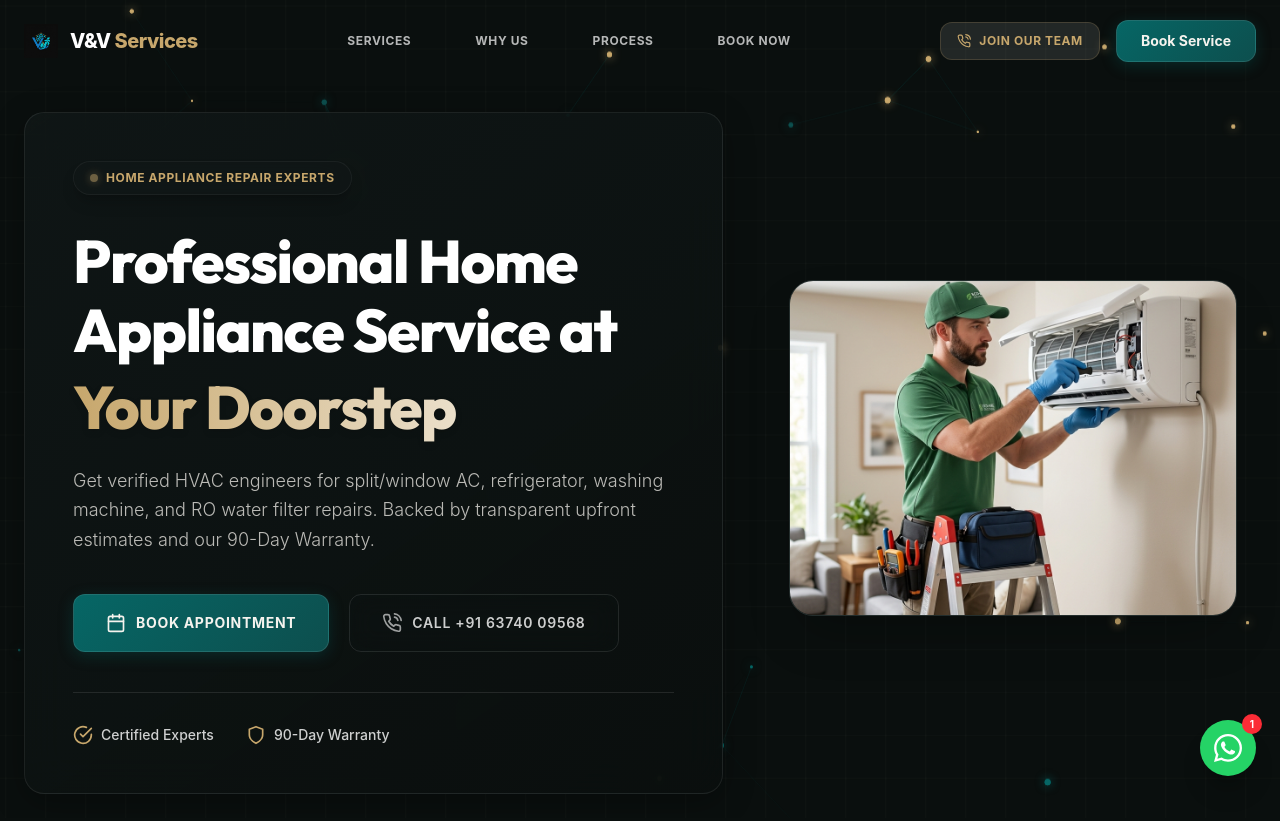
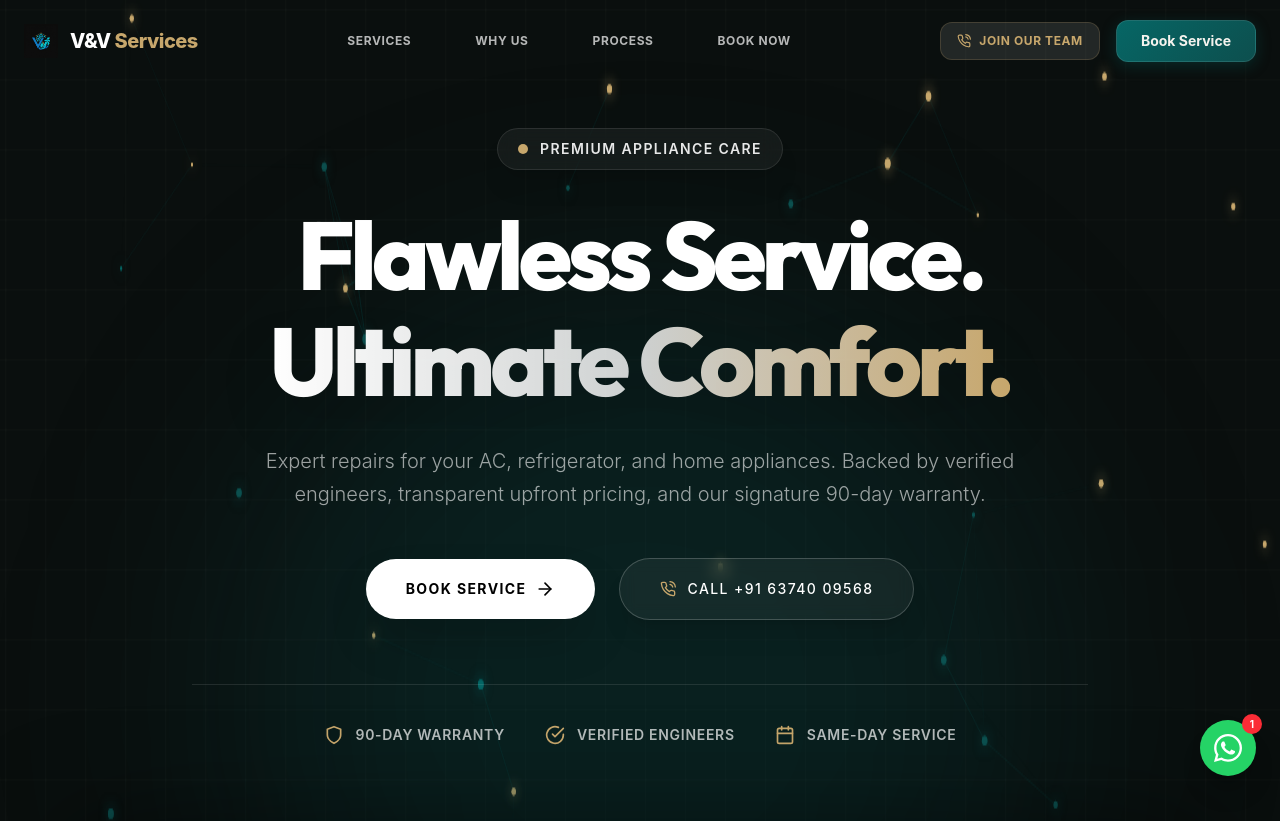
Before and after one commit to bhuvanesh-1703/Ac-Service-Website, a React (Vite) app in the folder frontend/: page / in a window 1280 px wide. Shown: the top 821 px of the page. Built offline with nearby package versions, Linux system fonts and the light colour scheme.

Commit message:
Revamp HeroSection to modern premium style

```diff
--- a/frontend/src/pages/HeroSection.jsx
+++ b/frontend/src/pages/HeroSection.jsx
@@ -1,35 +1,9 @@
 import React from "react";
 import { motion } from "framer-motion";
-import {
-  FiPhoneCall,
-  FiCalendar,
-  FiCheckCircle,
-  FiShield,
-  FiStar,
-} from "react-icons/fi";
+import { FiPhoneCall, FiCalendar, FiArrowRight, FiCheckCircle, FiShield } from "react-icons/fi";
 import AnimatedBackground from "./AnimatedBackground";
 
 const HeroSection = () => {
-  const containerVariants = {
-    hidden: { opacity: 0 },
-    visible: {
-      opacity: 1,
-      transition: {
-        staggerChildren: 0.15,
-        delayChildren: 0.1,
-      },
-    },
-  };
-
-  const itemVariants = {
-    hidden: { opacity: 0, y: 25 },
-    visible: {
-      opacity: 1,
-      y: 0,
-      transition: { duration: 0.6, ease: [0.16, 1, 0.3, 1] },
-    },
-  };
-
   const handleScrollToSection = (e, id) => {
     e.preventDefault();
     const element = document.querySelector(id);
@@ -39,104 +13,112 @@ const HeroSection = () => {
   };
 
   return (
-    <section className="relative min-h-screen flex items-center justify-center pt-28 pb-16 overflow-hidden">
-      {/* Animated SaaS Background */}
+    <section className="relative min-h-screen flex flex-col items-center justify-center pt-32 pb-20 overflow-hidden bg-[#050505]">
+      {/* Immersive Animated Background */}
       <AnimatedBackground />
 
-      <div className="max-w-7xl mx-auto px-6 w-full relative z-10 grid grid-cols-1 lg:grid-cols-12 gap-12 items-center">
-        {/* Left: Text & Actions */}
+      {/* Radial Glow for premium feel */}
+      <div className="absolute top-1/2 left-1/2 -translate-x-1/2 -translate-y-1/2 w-[800px] h-[800px] bg-primary-maroon/20 rounded-full blur-[120px] pointer-events-none" />
+
+      <div className="max-w-7xl mx-auto px-6 w-full relative z-10 flex flex-col items-center text-center">
+
+        {/* Premium Pill Badge */}
         <motion.div
-          className="lg:col-span-7 flex flex-col items-start text-left glass-card p-8 md:p-12 glow-effect relative z-10"
-          variants={containerVariants}
-          initial="hidden"
-          animate="visible"
+          initial={{ opacity: 0, y: -20 }}
+          animate={{ opacity: 1, y: 0 }}
+          transition={{ duration: 0.8, ease: "easeOut" }}
+          className="inline-flex items-center gap-3 px-5 py-2.5 rounded-full bg-white/5 border border-white/10 backdrop-blur-md mb-8 shadow-xl"
         >
-          {/* Tag */}
-          <motion.div
-            variants={itemVariants}
-            className="inline-flex items-center gap-2 px-4 py-2 rounded-full glass-panel text-secondary-yellow text-xs font-bold uppercase tracking-wider mb-8 shadow-lg shadow-black/20"
-          >
-            <span className="w-2 h-2 rounded-full bg-secondary-yellow animate-pulse shadow-[0_0_8px_rgba(199,167,108,0.8)]" />
-            Home Appliance Repair Experts
+          <span className="flex h-2.5 w-2.5 relative">
+            <span className="animate-ping absolute inline-flex h-full w-full rounded-full bg-secondary-yellow opacity-75"></span>
+            <span className="relative inline-flex rounded-full h-2.5 w-2.5 bg-secondary-yellow"></span>
+          </span>
+          <span className="text-xs sm:text-sm font-semibold tracking-widest text-white/90 uppercase">
+            Premium Appliance Care
+          </span>
         </motion.div>
 
-          {/* Heading */}
+        {/* Massive Gradient Heading */}
         <motion.h1
-            variants={itemVariants}
-            className="text-4xl sm:text-5xl md:text-6xl font-extrabold text-white tracking-tight leading-[1.15] mb-6"
+          initial={{ opacity: 0, y: 20 }}
+          animate={{ opacity: 1, y: 0 }}
+          transition={{ duration: 0.8, ease: "easeOut", delay: 0.1 }}
+          className="text-5xl sm:text-7xl md:text-8xl font-black text-white tracking-tighter leading-[1.1] mb-8"
         >
-            Professional Home Appliance Service at{" "}
-            <span className="text-gradient-doorstep block mt-2 drop-shadow-md">
-              Your Doorstep
+          Flawless Service. <br />
+          <span className="text-transparent bg-clip-text bg-gradient-to-r from-white via-white/80 to-secondary-yellow drop-shadow-2xl">
+            Ultimate Comfort.
           </span>
         </motion.h1>
 
-          {/* Subheading */}
+        {/* Sophisticated Subheading */}
         <motion.p
-            variants={itemVariants}
-            className="text-base sm:text-lg text-text-dark/75 font-light leading-relaxed max-w-2xl mb-8"
+          initial={{ opacity: 0, y: 20 }}
+          animate={{ opacity: 1, y: 0 }}
+          transition={{ duration: 0.8, ease: "easeOut", delay: 0.2 }}
+          className="text-base sm:text-xl text-white/60 font-light max-w-3xl mb-12 leading-relaxed"
         >
-            Get verified HVAC engineers for split/window AC, refrigerator,
-            washing machine, and RO water filter repairs. Backed by transparent
-            upfront estimates and our 90-Day Warranty.
+          Expert repairs for your AC, refrigerator, and home appliances. Backed by verified engineers, transparent upfront pricing, and our signature 90-day warranty.
         </motion.p>
 
-          {/* Actions */}
+        {/* Sleek Call to Actions */}
         <motion.div
-            variants={itemVariants}
-            className="flex flex-col sm:flex-row items-stretch sm:items-center gap-5 w-full sm:w-auto mt-2"
+          initial={{ opacity: 0, y: 20 }}
+          animate={{ opacity: 1, y: 0 }}
+          transition={{ duration: 0.8, ease: "easeOut", delay: 0.3 }}
+          className="flex flex-col sm:flex-row items-center gap-6 w-full sm:w-auto z-20 relative"
         >
           <a
             href="#contact"
             onClick={(e) => handleScrollToSection(e, "#contact")}
-              className="btn-premium flex items-center justify-center gap-2.5 px-8 py-4.5 text-sm uppercase tracking-wider cursor-pointer"
+            className="group relative flex items-center justify-center gap-3 px-10 py-5 bg-white text-black rounded-full font-bold text-sm uppercase tracking-widest overflow-hidden transition-transform hover:scale-105 shadow-2xl"
           >
-              <FiCalendar className="w-5 h-5" />
-              <span>Book Appointment</span>
+            <span className="relative z-10 flex items-center gap-2">
+              Book Service <FiArrowRight className="w-5 h-5 group-hover:translate-x-1 transition-transform" />
+            </span>
           </a>
           <a
             href="tel:+916374009568"
-              className="flex items-center justify-center gap-2.5 border border-white/10 hover:bg-white/5 text-white/80 font-semibold text-sm uppercase tracking-wider px-8 py-4.5 rounded-xl transition-all duration-300 backdrop-blur-md"
+            className="flex items-center justify-center gap-3 px-10 py-5 rounded-full border border-white/20 bg-white/5 text-white backdrop-blur-sm hover:bg-white/10 transition-colors font-medium text-sm uppercase tracking-widest shadow-xl"
           >
-              <FiPhoneCall className="w-5 h-5 text-white/60" />
-              <span>Call +91 63740 09568</span>
+            <FiPhoneCall className="w-4 h-4 text-secondary-yellow" />
+            Call +91 63740 09568
           </a>
         </motion.div>
 
-          {/* Trust badges */}
+        {/* Trust Indicators */}
         <motion.div
-            variants={itemVariants}
-            className="flex items-center gap-8 mt-10 pt-8 border-t border-white/10 w-full"
+          initial={{ opacity: 0 }}
+          animate={{ opacity: 1 }}
+          transition={{ duration: 1, delay: 0.6 }}
+          className="flex flex-wrap justify-center items-center gap-x-10 gap-y-4 mt-16 pt-10 border-t border-white/10 w-full max-w-4xl"
         >
-            <div className="flex items-center gap-2 text-sm text-white/80 font-medium">
-              <FiCheckCircle className="text-secondary-yellow w-5 h-5" />
-              <span>Certified Experts</span>
+          {[
+            { icon: FiShield, text: "90-Day Warranty" },
+            { icon: FiCheckCircle, text: "Verified Engineers" },
+            { icon: FiCalendar, text: "Same-Day Service" },
+          ].map((item, idx) => (
+            <div key={idx} className="flex items-center gap-3 text-white/70">
+              <item.icon className="w-5 h-5 text-secondary-yellow" />
+              <span className="text-sm font-semibold tracking-wider uppercase">{item.text}</span>
             </div>
-            <div className="flex items-center gap-2 text-sm text-white/80 font-medium">
-              <FiShield className="text-secondary-yellow w-5 h-5" />
-              <span>90-Day Warranty</span>
-            </div>
-          </motion.div>
+          ))}
         </motion.div>
 
+        {/* Cinematic Hero Image / Mockup below */}
         <motion.div
-          initial={{ opacity: 0, scale: 0.95, y: 10 }}
-          animate={{ opacity: 1, scale: 1, y: [-5, 5, -5] }}
-          transition={{
-            opacity: { duration: 0.8, ease: "easeOut" },
-            scale: { duration: 0.8, ease: "easeOut" },
-            y: { repeat: Infinity, duration: 6, ease: "easeInOut", delay: 0.8 }
-          }}
-          className="lg:col-span-5 relative w-full flex items-center justify-center"
+          initial={{ opacity: 0, y: 40 }}
+          animate={{ opacity: 1, y: 0 }}
+          transition={{ duration: 1, ease: "easeOut", delay: 0.5 }}
+          className="relative mt-20 w-full max-w-6xl mx-auto rounded-[2rem] overflow-hidden border border-white/10 shadow-[0_0_100px_rgba(0,0,0,0.5)]"
         >
-          <div className="relative w-full max-w-md aspect-[4/3] rounded-3xl overflow-hidden shadow-2xl border border-border-subtle">
-            {/* Main Visual Image */}
+          {/* Fade gradient at bottom for smooth blending into the next section */}
+          <div className="absolute inset-x-0 bottom-0 h-1/2 bg-gradient-to-t from-[#050505] to-transparent z-10 pointer-events-none" />
           <img
             src="/ac_service_hero.png"
-              alt="Professional AC Service Technician"
-              className="w-full h-full object-cover"
+            alt="AC Technician at Work"
+            className="w-full h-auto aspect-[21/9] object-cover opacity-70"
           />
-          </div>
         </motion.div>
       </div>
     </section>
```
Lines whose indentation alone changed are shown as unchanged.
